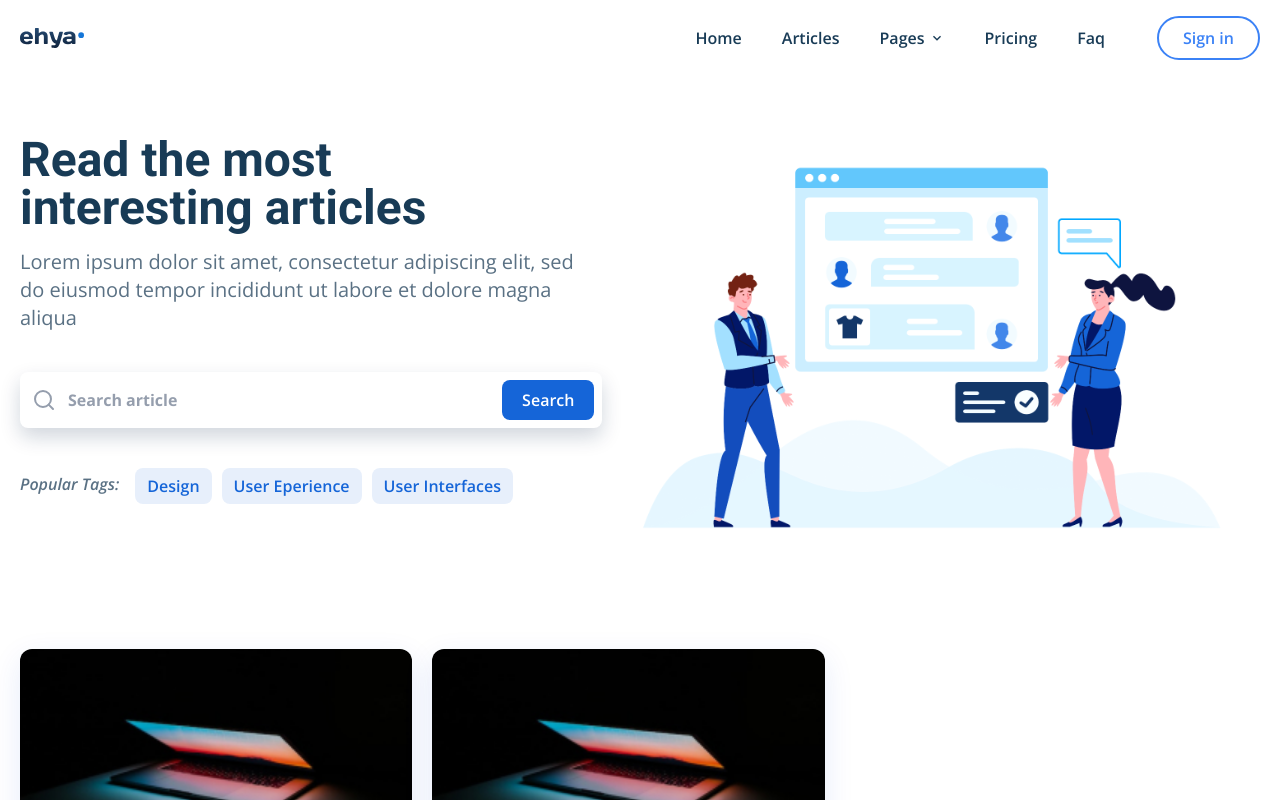
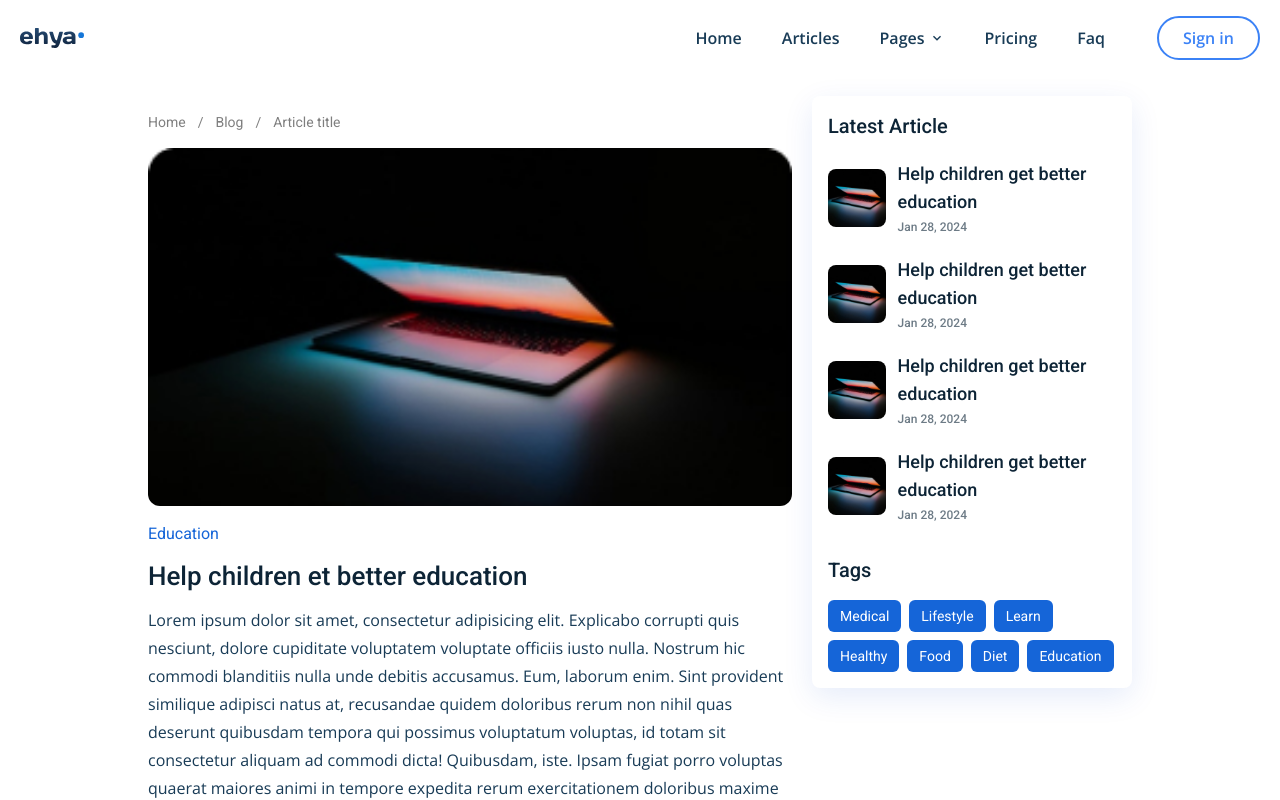
Before and after one commit to HurasAdam/Blog, a React (Vite) app in the folder client/: page /blog/1 in a window 1280 px wide. Shown: the top 800 px of the page. Built offline with nearby package versions, Linux system fonts and the light colour scheme.

Commit message:
Feat: Added React Router Dom Navigation, SugestedPost, BreadCrumbs and ArticleDetailPage components.

```diff
--- a/client/package.json
+++ b/client/package.json
@@ -13,7 +13,7 @@
     "react": "^18.2.0",
     "react-dom": "^18.2.0",
     "react-icons": "^5.0.1",
-    "react-router": "^6.22.3"
+    "react-router-dom": "^6.22.3"
   },
   "devDependencies": {
     "@types/react": "^18.2.64",
--- a/client/src/App.tsx
+++ b/client/src/App.tsx
@@ -1,5 +1,8 @@
+import { Routes, Route } from "react-router-dom";
+
 import Home from "./pages/home/Home"
 import "./App.css"
+import ArticleDetailPage from "./pages/articleDetail/ArticleDetailPage";
 
 
 function App() {
@@ -7,7 +10,11 @@
 
   return (
     <div className="App font-opensans">
-      <Home />
+      <Routes>
+        <Route index path="/" element={<Home />} />
+        <Route index path="/blog/:id" element={<ArticleDetailPage />} />
+      </Routes>
+
     </div>
   )
 }
--- /dev/null
+++ b/client/src/components/BreadCrumbs.tsx
@@ -0,0 +1,33 @@
+import React from 'react'
+import { Link } from "react-router-dom"
+
+
+type IBreadCrumb = {
+    name: string;
+    link: string;
+}
+
+type BreadCrumbsProps = {
+    data: IBreadCrumb[]
+}
+
+
+const BreadCrumbs: React.FC<BreadCrumbsProps> = ({ data }) => {
+    return (
+        <div
+            className='flex items-center py-4 overflow-x-auto whitespace-nowrap'
+        >
+            {data.map((item, index) => {
+                return (
+                    <div className='text-black opacity-50 text-xs font-roboto md:text-sm '>
+                        <Link to={item.link}>{item.name}</Link>
+                        {index !== data.length - 1 && <span className='px-3'>/</span>}
+                    </div>
+                )
+            })}
+
+        </div>
+    )
+}
+
+export default BreadCrumbs
--- a/client/src/main.tsx
+++ b/client/src/main.tsx
@@ -1,10 +1,13 @@
 import React from 'react'
 import ReactDOM from 'react-dom/client'
+import { BrowserRouter as Router } from 'react-router-dom';
 import App from './App.tsx'
 import "./styles/index.css";
 
 ReactDOM.createRoot(document.getElementById('root')!).render(
   <React.StrictMode>
-    <App />
+    <Router>
+      <App />
+    </Router>
   </React.StrictMode>,
 )
--- /dev/null
+++ b/client/src/pages/articleDetail/ArticleDetailPage.tsx
@@ -0,0 +1,106 @@
+import React from 'react'
+import MainLayout from '../../components/MainLayout'
+import BreadCrumbs from '../../components/BreadCrumbs'
+import { images } from '../../constants';
+import { Link } from 'react-router-dom';
+import SuggestedPosts from './container/SuggestedPosts';
+
+type IbreadCrumb = {
+    name: string;
+    link: string;
+}
+
+const breadCrumbsData: IbreadCrumb[] = [
+    { name: "Home", link: "/" },
+    { name: "Blog", link: "/blog" },
+    { name: "Article title", link: "/blog/1" },
+]
+
+const postsData = [
+    {
+        _id: "1",
+        image: images.Post1,
+        title: "Help children get better education",
+        createdAt: "2024-01-28T15:35:53.607+0000",
+    },
+    {
+        _id: "2",
+        image: images.Post1,
+        title: "Help children get better education",
+        createdAt: "2024-01-28T15:35:53.607+0000",
+    },
+    {
+        _id: "3",
+        image: images.Post1,
+        title: "Help children get better education",
+        createdAt: "2024-01-28T15:35:53.607+0000",
+    },
+    {
+        _id: "4",
+        image: images.Post1,
+        title: "Help children get better education",
+        createdAt: "2024-01-28T15:35:53.607+0000",
+    },
+
+]
+
+const tagsData = [
+    "Medical",
+    "Lifestyle",
+    "Learn",
+    "Healthy",
+    "Food",
+    "Diet",
+    "Education"
+]
+
+const ArticleDetailPage: React.FC = () => {
+    return (
+        <MainLayout >
+            <section className='container mx-auto max-w-5xl flex flex-col px-5 py-5 lg:flex-row lg:gap-x-5 lg:items-start'>
+                <article className='flex-1'>
+                    <BreadCrumbs data={breadCrumbsData} />
+                    <img
+                        className='rounded-xl w-full'
+                        src={images.Post1}
+                        alt="laptop" />
+                    <Link
+                        to='/blog?category=selectedCategory'
+                        className='text-primary text-sm font-roboto inline-block mt-4 md:text-base'
+                    >
+                        Education
+                    </Link>
+
+                    <h1
+                        className='text-xl font-medium font-roboto mt-4 text-dark-hard md:text-[26px]'
+                    >Help children et better education</h1>
+
+                    <div className='mt-4 text-dark-soft'>
+                        <p className='leading-7'>
+                            Lorem ipsum dolor sit amet, consectetur adipisicing elit. Explicabo
+                            corrupti quis nesciunt, dolore cupiditate voluptatem voluptate officiis
+                            iusto nulla. Nostrum hic commodi blanditiis nulla unde debitis accusamus.
+                            Eum, laborum enim.
+                            Sint provident similique adipisci natus at, recusandae quidem doloribus
+                            rerum non nihil quas deserunt quibusdam tempora qui possimus voluptatum
+                            voluptas, id totam sit consectetur aliquam ad commodi dicta! Quibusdam, iste.
+                            Ipsam fugiat porro voluptas quaerat maiores animi in tempore expedita rerum
+                            exercitationem doloribus maxime quos dolorem modi libero perferendis enim
+                            velit ad, eaque quam placeat. Modi illo unde a eius.
+                        </p>
+                    </div>
+                </article>
+                <SuggestedPosts
+                    header="Latest Article"
+                    posts={postsData}
+                    tags={tagsData}
+                    className="mt-8 lg:mt-0 lg:max-w-xs"
+                />
+            </section>
+
+
+        </MainLayout>
+    )
+}
+
+export default ArticleDetailPage
--- /dev/null
+++ b/client/src/pages/articleDetail/container/SuggestedPosts.tsx
@@ -0,0 +1,54 @@
+import React from 'react'
+import { Link } from 'react-router-dom'
+
+const SuggestedPosts: React.FC = ({ className, header, posts = [], tags }) => {
+    return (
+        <div
+            className={`w-full shadow-[rgba(7,_65,_210,_0.1)_0px_9px_30px] rounded-lg p-4 ${className}`}
+        >
+            <h2 className='font-roboto font-medium text-dark-hard  md:text-xl '>{header}</h2>
+            <div className='grid gap-y-5 mt-5 md:grid-cols-2 md:gap-x-5 lg:grid-cols-1  '>
+                {posts.map((item) => {
+                    return (
+                        <div
+                            key={item._id}
+                            className='flex space-x-3 flex-nowrap items-center'>
+
+                            <img
+                                className='aspect-square object-cover rounded-lg w-1/5'
+                                src={item.image}
+                                alt='laptop' />
+
+                            <div className='text-sm font-roboto text-dark-hard font-medium'>
+                                <h3
+                                    className='text-sm font-roboto text-dark-hard  font-medium md:text-base lg:text-lg'>{item.title}</h3>
+                                <span
+                                    className='text-xs opacity-60'>
+                                    {new Date(item.createdAt).toLocaleDateString("en-US", {
+                                        day: "numeric",
+                                        month: "short",
+                                        year: "numeric"
+                                    })}
+                                </span>
+                            </div>
+                        </div>
+                    )
+                })}
+            </div>
+            <h2 className='font-roboto font-medium text-dark-hard mt-8 md:text-xl'>Tags</h2>
+            <div className='flex flex-wrap gap-x-2 gap-y-2 mt-4'>
+                {tags.map((item) => {
+                    return (
+                        <Link
+                            className='inline-block rounded-md px-3 py-1.5 bg-primary font-roboto text-xs text-white md:text-sm'
+                            to="/">
+                            {item}
+                        </Link>
+                    )
+                })}
+            </div>
+        </div>
+    )
+}
+
+export default SuggestedPosts
```
Also changed, not shown: 1 other file (tests, documents, lock files or other folders).
